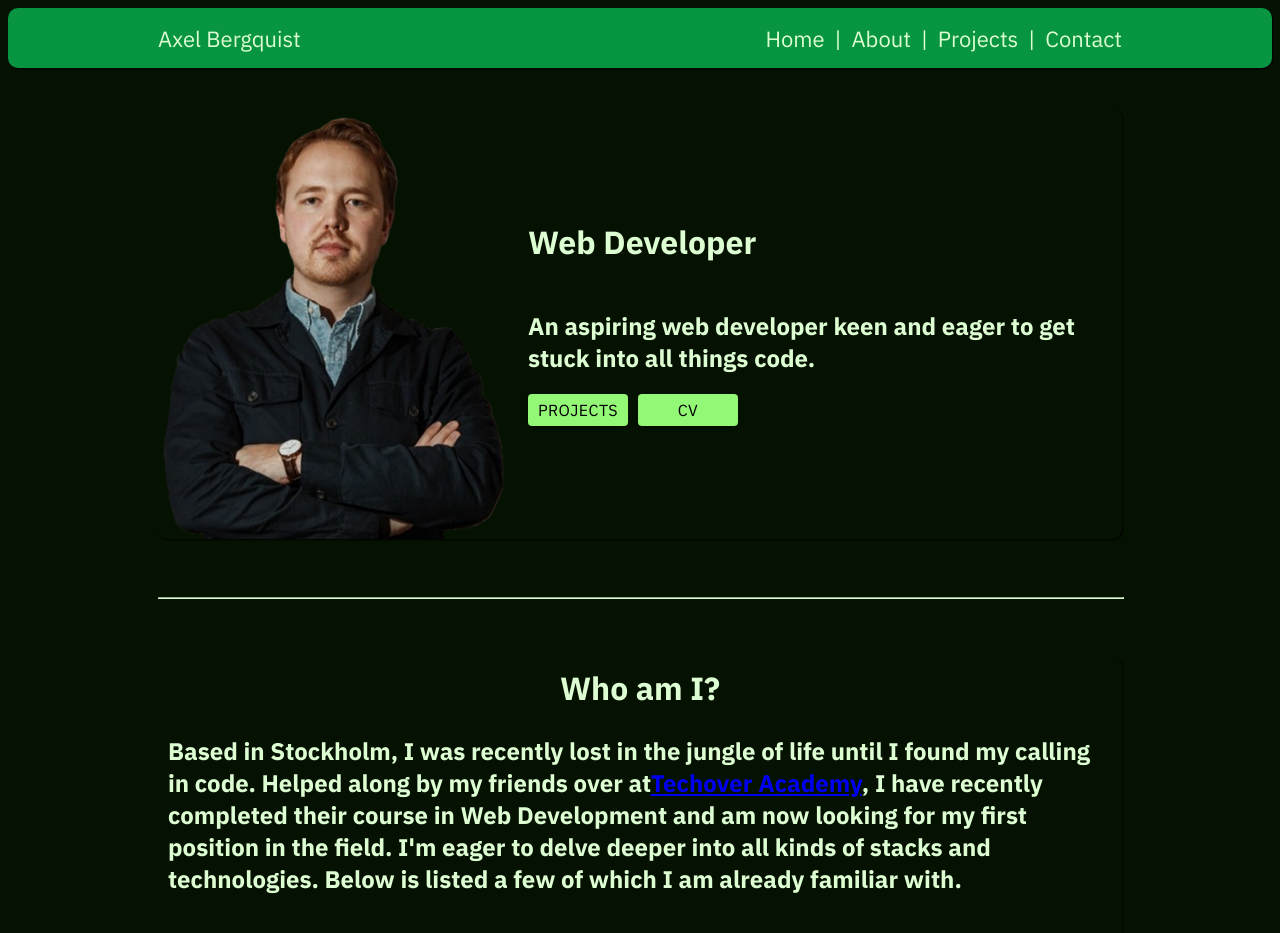
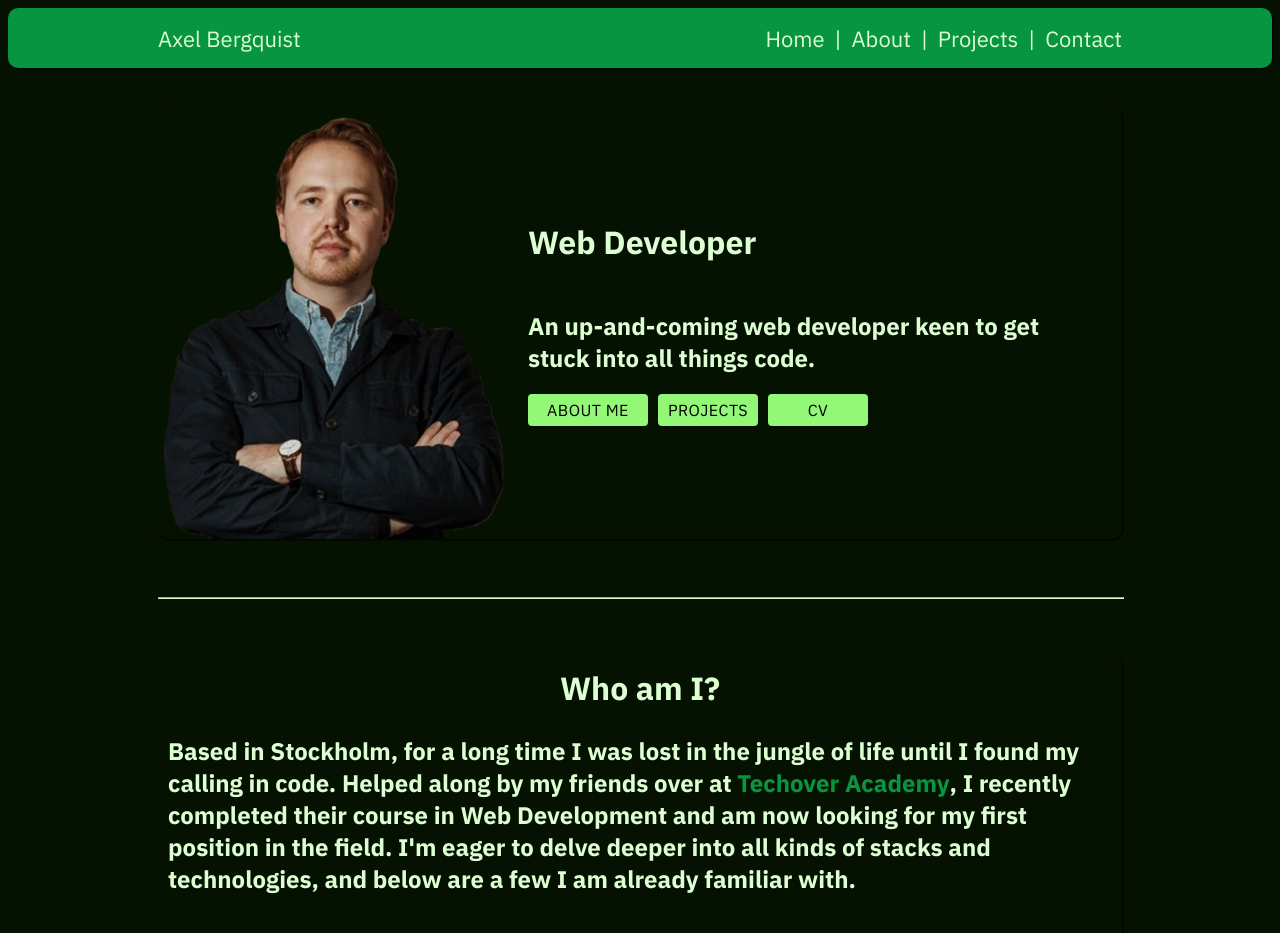
Before and after one commit to axelberk/Portfolio, a React (Vite) app: page / in a window 1280 px wide. Shown: the top 933 px of the page. Built offline with nearby package versions, Linux system fonts and the light colour scheme.

Commit message:
changing some stuff

```diff
--- a/src/App.jsx
+++ b/src/App.jsx
@@ -20,15 +20,9 @@ function App() {
                 <section id="home">
                   <Homepage />
                 </section>
-                <section id="about">
-                  {/* <About /> */}
-                </section>
-                <section id="projects">
-                  {/* <Projects /> */}
-                </section>
-                <section id="contact">
-                  {/* <Contact /> */}
-                </section>
+                <section id="about">{/* <About /> */}</section>
+                <section id="projects">{/* <Projects /> */}</section>
+                <section id="contact">{/* <Contact /> */}</section>
               </>
             }
           />
@@ -38,7 +32,7 @@ function App() {
             element={
               <ProjectDetail
                 title="Country Facts"
-                description="Something about this project"
+                description="A full database of the worlds countries. Integrated with a Rest API, this website comes with full search and filter functionality along with a more detailed page of each country, as well as dark mode and light mode functionality. Works well on smaller screens!"
                 mainImage="/laptop.png"
                 secondImage="/countryphone1.png"
                 stack={["React", "JavaScript", "HTML", "CSS", "Rest API"]}
@@ -72,7 +66,6 @@ function App() {
                 stack={["JavaScript", "HTML", "CSS"]}
                 projectLink="https://randompw-gen.netlify.app/"
                 projectGithub="https://github.com/axelberk/pwgen"
-
               />
             }
           />
--- a/src/Components/ProjectDetail/ProjectDetail.css
+++ b/src/Components/ProjectDetail/ProjectDetail.css
@@ -17,10 +17,6 @@
     border-radius: 10px;
 }
 
-.project-detail img {
-    margin-bottom: 30px;
-}
-
 .top-section {
     border-radius: 10px;
 
@@ -29,8 +25,6 @@
 .projectpage-img {
     width: 100%;
     border-radius: 10px;
-    padding: 0px 10px;
-    opacity: 0;
     animation: fadeIn 1.5s ease-in forwards;
 }
 
@@ -58,16 +52,26 @@
 
 .s-text {
     display: flex;
+    justify-content: baseline;
     flex-direction: column;
     gap: 20px;
     font-size: 18px;
 }
 
+.made-with {
+    flex-direction: row;
+}
+
 .stacks-used {
     display: flex;
+
+    gap: 10px;
+    height: 40px;
+}
+
+.stacks-used p {
+    margin-top: 0;
     flex-direction: row;
-    gap: 10px;
-
 }
 
 .chip {
@@ -78,6 +82,7 @@
     background-color: #94f877;
     color: black;
     font-weight: 400;
+    width: 100%px;
 }
 
 .project-links {
--- a/src/Components/ProjectDetail/ProjectDetail.jsx
+++ b/src/Components/ProjectDetail/ProjectDetail.jsx
@@ -25,15 +25,19 @@ import ArrowBackIosNewOutlinedIcon from '@mui/icons-material/ArrowBackIosNewOutl
                        <img src={secondImage} alt="" className="mobile-img"/>
                         <div className="s-text">
                         <p>{description}</p>
-                        <p>Made with:</p>
-                        <div className="stacks-used">
-                            {stack.map((tech, index) => (
-                                <div key={index} className="chip">{tech}</div>
-                            ))}
+
+
+                        <div className="made-with">
+                            <p>Made with:</p>
+                            <div className="stacks-used">
+                                {stack.map((tech, index) => (
+                                    <div key={index} className="chip">{tech}</div>
+                                ))}
+                            </div>
                         </div>
                         <div className="project-links">
-                            <Button href={projectLink} variant="contained" target="_blank" sx={{width:"120px", backgroundColor:"#94f877", color:"black", borderRadius:"10px", display:"flex", justifyContent:"space-between", font:"inherit"}}>Try it<i class="fa fa-external-link" aria-hidden="true"></i></Button>
-                            <Button href={projectGithub} variant="contained" target="_blank" sx={{width:"130px", backgroundColor:"#94f877", color:"black", borderRadius:"10px", display:"flex", justifyContent:"space-between", font:"inherit"}}>Github<i class="fa fa-external-link" aria-hidden="true"></i></Button>
+                            <Button className="intro-button" href={projectLink} variant="contained" target="_blank" sx={{width:"120px", backgroundColor:"#94f877", color:"black", borderRadius:"10px", display:"flex", justifyContent:"space-between", font:"inherit"}}>Try it<i class="fa fa-external-link" aria-hidden="true"></i></Button>
+                            <Button className="intro-button" href={projectGithub} variant="contained" target="_blank" sx={{width:"130px", backgroundColor:"#94f877", color:"black", borderRadius:"10px", display:"flex", justifyContent:"space-between", font:"inherit"}}>Github<i class="fa fa-external-link" aria-hidden="true"></i></Button>
                         </div>
                     </div>
                 </div>
--- a/src/Homepage/Homepage.css
+++ b/src/Homepage/Homepage.css
@@ -43,6 +43,11 @@
 .buttons {
     display: flex;
     gap: 10px;
+}
+
+.intro-button:hover {
+    background-color: #089541;
+    color:#ddfdd3;
 }
 
 /* .projects-button {
@@ -134,17 +139,41 @@
     border-radius: 10px;
     padding: 10px;
     text-align: left;
-    /* background-color: #089541; */
     opacity: 0;
     animation: fadeIn 1.5s ease-in forwards;
     animation-delay: 3s;
 }
 
+.about-container a {
+    color: #089541;
+    text-decoration: none;
+    display: inline-block;
+    position: relative;
+}
+
+.about-container a:after {
+    content: "";
+    position: absolute;
+    width: 100%;
+    transform: scaleX(0);
+    height: 2px;
+    bottom: 0;
+    left: 0;
+    background-color:#089541;
+    transform-origin: bottom-right;
+    transition: transform 0.25s ease-out;
+}
+
+.about-container a:hover::after {
+    transform: scaleX(1);
+    transform-origin: bottom;
+}
+
 .modal {
     position: fixed;
-    top: 50px;
+    top: 80px;
     left: 400px;
-
+    border-radius: 10px;
     background-color: rgba(0, 0, 0, 0.5);
     display: flex;
     justify-content: center;
@@ -161,7 +190,7 @@
 }
 
 .modal-content img {
-    width: 700px;
+    width: 750px;
 }
 
 .about-container h1 {
--- a/src/Homepage/Homepage.jsx
+++ b/src/Homepage/Homepage.jsx
@@ -1,43 +1,53 @@
 import "./HomePage.css";
-import { useState } from "react";
+import { useEffect, useState } from "react";
 import { Button } from "@mui/material";
 import { useNavigate } from "react-router-dom";
 import { scroller } from "react-scroll";
 
+const Homepage = () => {
+  const [isModalOpen, setIsModalOpen] = useState(false);
 
-const Homepage = () => {
-  const [isModalOpen, setIsModalOpen] = useState(false)
-
-  const openModal = () => {
-    setIsModalOpen(true)
-  }
+  const openModal = (e) => {
+    e.preventDefault()
+    setIsModalOpen(true);
+  };
 
   const closeModal = () => {
-    setIsModalOpen(false)
-  }
+    setIsModalOpen(false);
+  };
+
+  // useEffect(() => {
+  //   if (isModalOpen) {
+  //     document.body.style.overflow = "hidden"
+  //   } else {
+  //     document.body.style.overflow = ""
+  //   }
+
+  //   return () => {
+  //     document.body.style.overflow = "";
+  //   }
+  // }, [isModalOpen])
 
   const navigate = useNavigate();
 
   const handleNavClick = (sectionId) => {
-
     if (location.pathname === "/") {
       scroller.scrollTo(sectionId, {
         smooth: true,
         duration: 500,
         offset: -70,
-         })
-
+      });
     } else {
-        navigate("/")
+      navigate("/");
       setTimeout(() => {
         scroller.scrollTo(sectionId, {
           smooth: true,
           duration: 500,
           offset: -70,
-            })
-        }, 200)
+        });
+      }, 200);
     }
-}
+  };
 
   const handleReadMore = (route) => {
     navigate(route);
@@ -50,11 +60,24 @@ const Homepage = () => {
         <div className="intro-text">
           <h1>Web Developer</h1>
           <h2>
-            An aspiring web developer keen and eager to get stuck into all
-            things code.
+            An up-and-coming web developer keen to get stuck into all things code.
           </h2>
           <div className="buttons">
           <Button
+              className="intro-button"
+              onClick={() => handleNavClick("about")}
+              variant="contained"
+              sx={{
+                width: "120px",
+                backgroundColor: "#94f877",
+                color: "black",
+                font: "inherit",
+              }}
+            >
+              About me
+            </Button>
+            <Button
+              className="intro-button"
               onClick={() => handleNavClick("projects")}
               variant="contained"
               sx={{
@@ -67,6 +90,7 @@ const Homepage = () => {
               Projects
             </Button>
             <Button
+              className="intro-button"
               href=""
               variant="contained"
               target="_blank"
@@ -88,24 +112,35 @@ const Homepage = () => {
       <div className="about-container" id="about">
         <h1>Who am I?</h1>
         <h2>
-          Based in Stockholm, I was recently lost in the jungle of life until I
-          found my calling in code. Helped along by my friends over at
-          <a href="#" onClick={openModal}>Techover Academy</a>
-
+          Based in Stockholm, for a long time I was lost in the jungle of life until I
+          found my calling in code. Helped along by my friends over at{" "}
+          <a href="#" onClick={openModal}>
+            Techover Academy
+          </a>
           {isModalOpen && (
             <div className="modal" onClick={closeModal}>
               <div className="modal-content" onClick={(e) => e.stopPropagation}>
                 <img src="techover-cert.png" alt="" />
-                <Button variant="outlined" onClick={closeModal} sx={{width: "100px",
+                <Button
+                  variant="outlined"
+                  onClick={closeModal}
+                  sx={{
+                    width: "100px",
                     backgroundColor: "#94f877",
                     color: "black",
                     borderRadius: "10px",
-                  font: "inherit", alignSelf:"center"}}>Close</Button>
+                    font: "inherit",
+                    alignSelf: "center",
+                  }}
+                >
+                  Close
+                </Button>
               </div>
-
             </div>
           )}
-          , I have recently completed their course in Web Development and am now looking for my first position in the field. I'm eager to delve deeper into all kinds of stacks and technologies. Below is listed a few of which I am already familiar with.
+          , I recently completed their course in Web Development and am now
+          looking for my first position in the field. I'm eager to delve deeper
+          into all kinds of stacks and technologies, and below are a few I am already familiar with.
         </h2>
         <div className="chips-container">
           <div className="tooltip-container">
@@ -144,7 +179,7 @@ const Homepage = () => {
           </div>
 
           <div className="tooltip-container">
-            <img src="mui-logo.png" alt="" className="stack-logo"/>
+            <img src="mui-logo.png" alt="" className="stack-logo" />
             <span className="tooltip-text">MUI</span>
           </div>
         </div>
@@ -161,6 +196,7 @@ const Homepage = () => {
             <div className="project-text">
               <h2>Country Facts</h2>
               <Button
+              className="intro-button"
                 onClick={() => handleReadMore("/projects/countryfacts")}
                 variant="contained"
                 sx={{
@@ -183,6 +219,7 @@ const Homepage = () => {
             <div className="project-text">
               <h2>Spotify Clone</h2>
               <Button
+              className="intro-button"
                 onClick={() => handleReadMore("/projects/spotifyclone")}
                 variant="contained"
                 sx={{
@@ -205,6 +242,7 @@ const Homepage = () => {
             <div className="project-text">
               <h2>Password Generator</h2>
               <Button
+              className="intro-button"
                 onClick={() => handleReadMore("/projects/pwgen")}
                 variant="contained"
                 sx={{
@@ -227,6 +265,7 @@ const Homepage = () => {
             <div className="project-text">
               <h2>Advice Generator</h2>
               <Button
+              className="intro-button"
                 onClick={() => handleReadMore("/projects/advicegen")}
                 variant="contained"
                 sx={{
```
Lines whose indentation alone changed are shown as unchanged.
